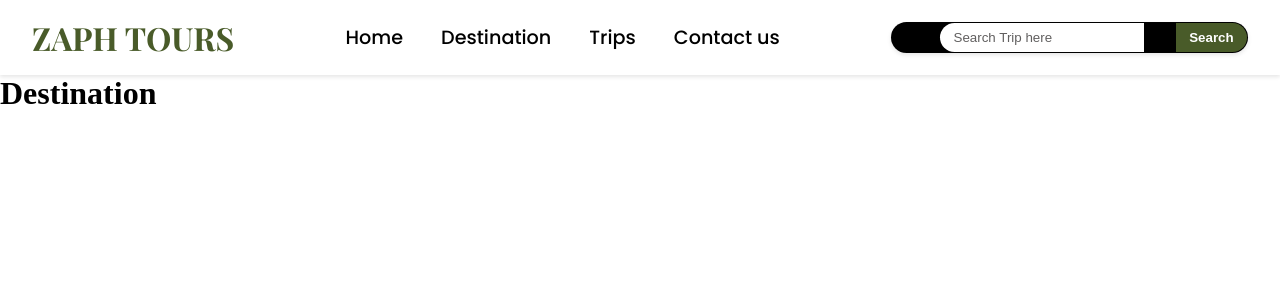
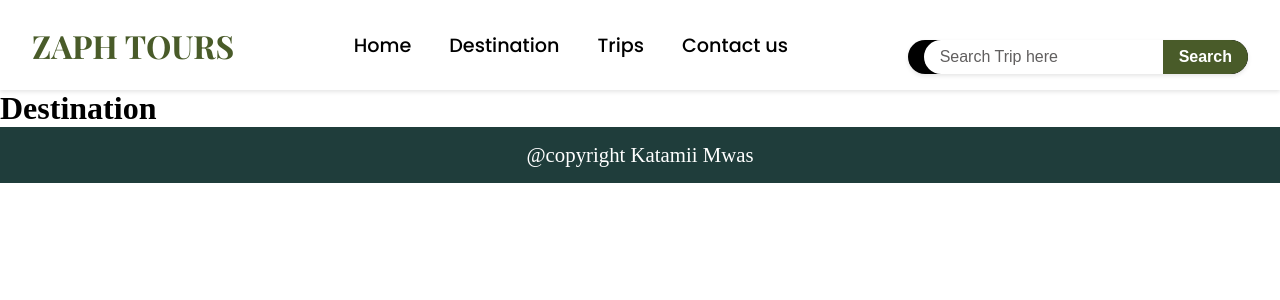
Before and after one commit to KATAMII/Zaph-Tours, a React (Vite) app: page /Destination in a window 1280 px wide. Shown: the top 300 px of the page. Built offline with nearby package versions, Linux system fonts and the light colour scheme; a web font is replaced by a local one.

Commit message:
add Newsletter

```diff
--- a/src/App.jsx
+++ b/src/App.jsx
@@ -4,6 +4,7 @@ import Destination from './Pages/Destination/Destination'
 import Home from './Pages/Home/Home';
 import Trips from './Pages/Trips/Trips';
 import Contact from './Pages/Contacts/Contact';
+import Footer from './components/Footer';
 
 function App() {
   return (
@@ -16,6 +17,7 @@ function App() {
           <Route path="/Trips" element={<Trips />} />
           <Route path="/Contact" element={<Contact />} />
         </Routes>
+        <Footer/>
       </BrowserRouter>
     </>
   );
--- a/src/Pages/Home/NewsLetter.css
+++ b/src/Pages/Home/NewsLetter.css
@@ -1,23 +1,87 @@
-.NewsletterSection{
+@import url('https://fonts.googleapis.com/css2?family=Roboto:wght@300;400;500;700&display=swap');
+
+.NewsletterSection {
     margin-top: 5rem;
-    border: 2px black solid;
     display: flex;
     flex-direction: column;
     justify-content: center;
     align-items: center;
-    height: 40vh;
+    padding: 2rem;
+    background-color: #f8f9fa;
+    border-radius: 10px;
+    box-shadow: -3px -5px 5px 0px rgba(0,0,0,0.46);
+    width: 80%;
+    max-width: 600px;
+    margin: 5rem auto;
+    font-family: 'Roboto', sans-serif;
+}
+
+.newslet {
+    margin-top: 1rem;
+    font-size: 1.75rem;
+    color: #333;
+    text-align: center;
+    font-weight: 500;
+}
+
+form {
+    display: flex;
     gap: 1rem;
+    margin-top: 1.5rem;
+    width: 100%;
+    justify-content: center;
 }
-.newslet{
-    margin-top: 2rem;
-    font-size: 2rem;
+
+form input {
+    padding: 0.75rem 1rem;
+    font-size: 1rem;
+    border-radius: 5px;
+    border: 1px solid #ccc;
+    flex: 1;
+    max-width: 300px;
 }
-form{
 
-    padding: 1px;
-    display: flex;
-    gap: 2rem;
+form button {
+    font-size: 1rem;
+    padding: 0.75rem 1rem;
+    border-radius: 5px;
+    background-color: #007bff;
+    border: none;
+    color: white;
+    cursor: pointer;
+    transition: background-color 0.3s ease;
 }
-form input{
-    padding: 1rem;
+
+form button:hover {
+    background-color: #0056b3;
 }
+
+.news {
+    font-size: 1rem;
+    font-style: italic;
+    color: #555;
+    margin-top: 1rem;
+    text-align: center;
+}
+
+
+@media (max-width: 768px) {
+    .NewsletterSection {
+        padding: 1rem;
+        width: 90%;
+    }
+
+    form {
+        flex-direction: column;
+        gap: 0.5rem;
+    }
+
+    form input {
+        max-width: 100%;
+        width: 100%;
+    }
+
+    form button {
+        width: 100%;
+    }
+}
--- a/src/Pages/Home/NewsLetter.jsx
+++ b/src/Pages/Home/NewsLetter.jsx
@@ -4,12 +4,12 @@ import '../Home/NewsLetter.css';
 function NewsLetter() {
   return (
     <div className='NewsletterSection'>
-       <h3 className="newslet">Get more out of your newsletter</h3>
+       <h5 className="newslet">Get more out of your newsletter</h5>
        <form >
             <input type="text" placeholder='Email' />
-            <button type='button'>Signup for Free</button>
+            <button type='button'>Subscribe</button>
        </form>
-       <p>No strings attached - No Credit card required</p>
+       <p className='news'>No strings attached - No Credit card required</p>
     </div>
   )
 }
--- /dev/null
+++ b/src/components/Footer.css
@@ -0,0 +1,7 @@
+.footersection{
+    text-align: center;
+    background-color: #1F3D3B;
+    padding: 1rem;
+    color: white;
+    font-size: 1.3rem ;
+}
--- /dev/null
+++ b/src/components/Footer.jsx
@@ -0,0 +1,12 @@
+import React from 'react'
+import '../components/Footer.css'
+
+function Footer() {
+  return (
+    <div className='footersection'>
+       <p>@copyright Katamii Mwas</p>
+    </div>
+  )
+}
+
+export default Footer
--- a/src/components/Header.css
+++ b/src/components/Header.css
@@ -63,6 +63,7 @@
   border-radius: 50px;
   overflow: hidden;
   background: black;
+  gap: 0rem;
   box-shadow: 0 2px 4px rgba(0, 0, 0, 0.1);
 }
 
```
